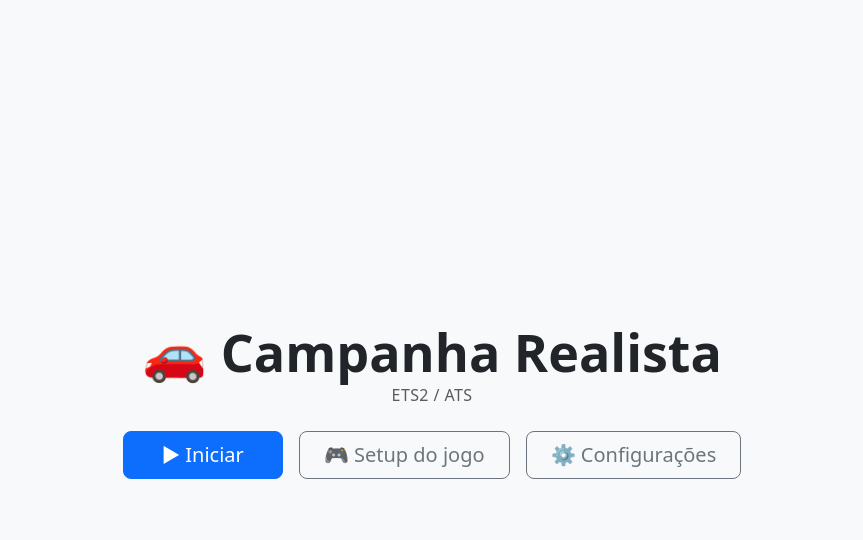
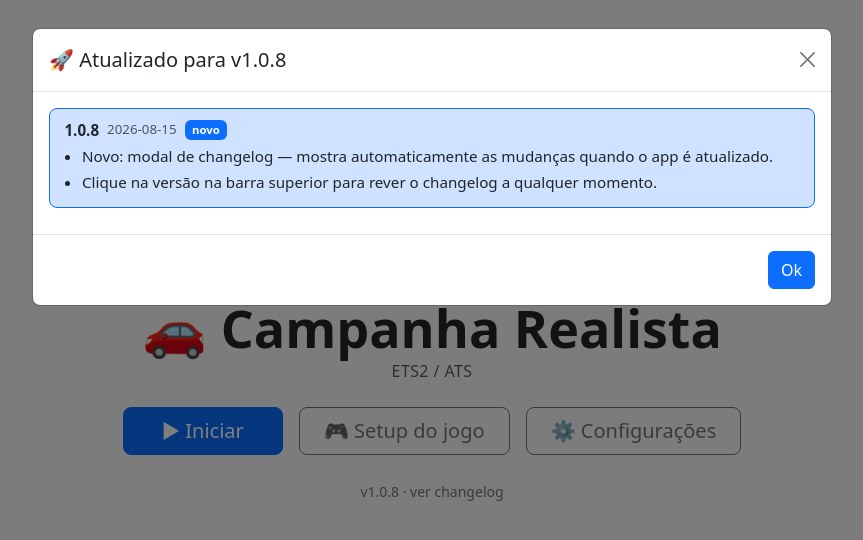
Before and after one commit to evaldorcardoso/campanha-realista-ets2-ats, a plain HTML site: page index.html in a window 1280 px wide. Shown: the whole page, without its empty margins (208-1071 px from the left). Drawn offline with nearby package versions, Linux system fonts and the light colour scheme.

Commit message:
feat: modal de changelog com atualização automática

```diff
--- a/app.js
+++ b/app.js
@@ -8,6 +8,7 @@
 const STORAGE_KEY = 'realistic_campaign_app';
 const THEME_KEY = 'realistic_campaign_theme';
 const CONFIG_KEY = 'realistic_campaign_config';
+const SEEN_VERSION_KEY = 'realistic_campaign_seen_version';
 
 const CONST = {
   weekdays: ['Segunda', 'Terça', 'Quarta', 'Quinta', 'Sexta', 'Sábado', 'Domingo'],
@@ -309,6 +310,55 @@ async function copyText(text) {
       return ok;
     } catch (e2) { return false; }
   }
+}
+
+/* ---------------- Changelog ----------------
+   O changelog é mantido em version.js (APP_CHANGELOG, mais recente primeiro).
+   O modal abre automaticamente quando APP_VERSION muda e ao clicar na versão (navbar).
+   Só o botão Ok marca a versão como vista — fechar pelo X reabre no próximo load. */
+
+function getSeenVersion() {
+  try { return localStorage.getItem(SEEN_VERSION_KEY) || ''; } catch (e) { return ''; }
+}
+
+function setSeenVersion() {
+  try { localStorage.setItem(SEEN_VERSION_KEY, APP_VERSION); } catch (e) { /* ignore */ }
+}
+
+function sortVersionsDesc(a, b) {
+  const pa = String(a.version).split('.').map(n => parseInt(n, 10) || 0);
+  const pb = String(b.version).split('.').map(n => parseInt(n, 10) || 0);
+  for (let i = 0; i < 3; i++) {
+    const d = (pb[i] || 0) - (pa[i] || 0);
+    if (d !== 0) return d;
+  }
+  return 0;
+}
+
+function renderChangelogHtml(highlightNewest) {
+  const list = (APP_CHANGELOG || []).slice().sort(sortVersionsDesc);
+  if (list.length === 0) return '<p class="text-muted mb-0">Nenhuma mudança registrada.</p>';
+  return list.map((item, i) => {
+    const isNew = highlightNewest && i === 0;
+    const head = '<div class="d-flex align-items-center gap-2">' +
+      '<strong>' + escapeHtml(item.version) + '</strong>' +
+      '<span class="text-muted small">' + escapeHtml(item.date) + '</span>' +
+      (isNew ? '<span class="badge text-bg-primary">novo</span>' : '') +
+    '</div>';
+    const changes = (item.changes || []).map(c => '<li>' + escapeHtml(c) + '</li>').join('');
+    return '<div class="changelog-item' + (isNew ? ' changelog-item--new' : '') + '">' +
+      head + '<ul class="mb-0 mt-1">' + changes + '</ul></div>';
+  }).join('');
+}
+
+function openChangelog(automatic) {
+  const title = document.getElementById('chgTitle');
+  if (title) title.textContent = automatic
+    ? '🚀 Atualizado para v' + APP_VERSION
+    : 'Changelog — v' + APP_VERSION;
+  const body = document.getElementById('chgBody');
+  if (body) body.innerHTML = renderChangelogHtml(!!automatic);
+  try { modal('Changelog').show(); } catch (e) { /* ignore */ }
 }
 
 /* ---------------- Toasts ---------------- */
@@ -1071,6 +1121,8 @@ function renderAll() {
   renderProfile();
   const navVer = document.getElementById('appVersion');
   if (navVer) navVer.textContent = 'v' + APP_VERSION;
+  const startVer = document.getElementById('startAppVersion');
+  if (startVer) startVer.textContent = 'v' + APP_VERSION + ' · ver changelog';
   bindActionButtons();
 }
 
@@ -2319,6 +2371,14 @@ restoreActiveTab();
 fillConfigForm();
 bindStartScreen();
 
+document.getElementById('btnChangelogOk').addEventListener('click', () => {
+  setSeenVersion();
+  try { modal('Changelog').hide(); } catch (e) { /* ignore */ }
+});
+
+document.getElementById('appVersion').addEventListener('click', () => openChangelog(false));
+document.getElementById('startAppVersion').addEventListener('click', () => openChangelog(false));
+
 document.getElementById('btnLogout').addEventListener('click', () => {
   pushUndo();
   state.activeProfileId = null;
@@ -2327,5 +2387,6 @@ document.getElementById('btnLogout').addEventListener('click', () => {
 });
 
 renderAll();
+if (getSeenVersion() !== APP_VERSION) openChangelog(true);
 loadCities().then(() => { renderAll(); fillProfileForm(); });
 loadCompanies().then(() => { renderAll(); fillProfileForm(); });
--- a/index.html
+++ b/index.html
@@ -31,6 +31,9 @@
         <button class="btn btn-outline-secondary btn-lg px-4" id="btnStartSetup">🎮 Setup do jogo</button>
         <button class="btn btn-outline-secondary btn-lg px-4" id="btnStartConfig">⚙️ Configurações</button>
       </div>
+      <div class="text-center mt-4">
+        <button type="button" class="btn btn-link btn-sm p-0 text-secondary" id="startAppVersion" title="Ver changelog" style="text-decoration:none"></button>
+      </div>
     </div>
   </section>
 
@@ -38,7 +41,7 @@
   <!-- NAVBAR -->
   <nav class="navbar navbar-expand-lg navbar-dark bg-dark sticky-top shadow-sm">
     <div class="container-fluid">
-      <a class="navbar-brand fw-bold" href="#">&#128663; Campanha Realista</a><span class="navbar-text small text-secondary ms-2 d-none d-lg-inline" id="appVersion"></span>
+      <a class="navbar-brand fw-bold" href="#">&#128663; Campanha Realista</a><button type="button" class="navbar-text small text-secondary ms-2 d-none d-lg-inline p-0 border-0 bg-transparent" id="appVersion" title="Ver changelog" style="cursor:pointer"></button>
       <button class="navbar-toggler" type="button" data-bs-toggle="collapse" data-bs-target="#navMenu" aria-label="Menu">
         <span class="navbar-toggler-icon"></span>
       </button>
@@ -790,6 +793,22 @@
     </div>
   </div>
 
+  <!-- MODAL: CHANGELOG -->
+  <div class="modal fade" id="modalChangelog" tabindex="-1">
+    <div class="modal-dialog modal-lg modal-dialog-scrollable">
+      <div class="modal-content">
+        <div class="modal-header">
+          <h5 class="modal-title" id="chgTitle">Changelog</h5>
+          <button type="button" class="btn-close" data-bs-dismiss="modal"></button>
+        </div>
+        <div class="modal-body" id="chgBody"></div>
+        <div class="modal-footer">
+          <button class="btn btn-primary" id="btnChangelogOk">Ok</button>
+        </div>
+      </div>
+    </div>
+  </div>
+
   <script src="https://cdn.jsdelivr.net/npm/bootstrap@5.3.3/dist/js/bootstrap.bundle.min.js"></script>
   <script src="version.js"></script>
   <script src="app.js"></script>
--- a/styles.css
+++ b/styles.css
@@ -244,3 +244,24 @@ body {
   color: var(--bs-secondary);
   font-style: italic;
 }
+
+/* Changelog */
+.changelog-item {
+  padding: 0.6rem 0.9rem;
+  border: 1px solid var(--bs-border-color);
+  border-radius: 0.5rem;
+  margin-bottom: 0.6rem;
+}
+
+.changelog-item--new {
+  border-color: var(--bs-primary);
+  background: var(--bs-primary-bg-subtle);
+}
+
+.changelog-item ul {
+  padding-left: 1.1rem;
+}
+
+.changelog-item li {
+  margin-bottom: 0.2rem;
+}
--- a/version.js
+++ b/version.js
@@ -1,5 +1,19 @@
 'use strict';
 /* Versão única do app — usada pelo app.js (UI) e pelo sw.js (nome do cache do PWA).
-   Ao publicar mudanças, incrementar APP_VERSION aqui (é a ÚNICA linha a alterar). */
-var APP_VERSION = '1.0.7';
+   Ao publicar mudanças: (1) incrementar APP_VERSION aqui e (2) adicionar a entrada
+   correspondente no topo de APP_CHANGELOG (mais recente primeiro). */
+var APP_VERSION = '1.0.8';
 var APP_VERSION_DATE = '2026-08-15';
+
+/* Changelog do app — mais recente primeiro. Cada entrada: { version, date, changes[] }.
+   O app mostra automaticamente um modal quando APP_VERSION muda e ao clicar na versão (navbar). */
+var APP_CHANGELOG = [
+  {
+    version: '1.0.8',
+    date: '2026-08-15',
+    changes: [
+      'Novo: modal de changelog — mostra automaticamente as mudanças quando o app é atualizado.',
+      'Clique na versão na barra superior para rever o changelog a qualquer momento.'
+    ]
+  }
+];
```
Also changed, not shown: 2 other files.
